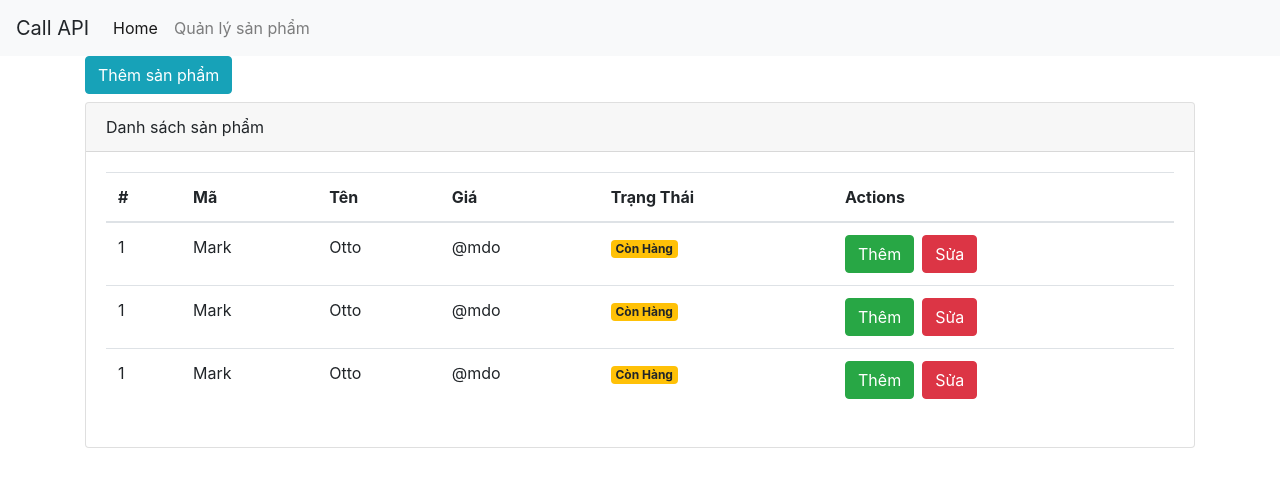
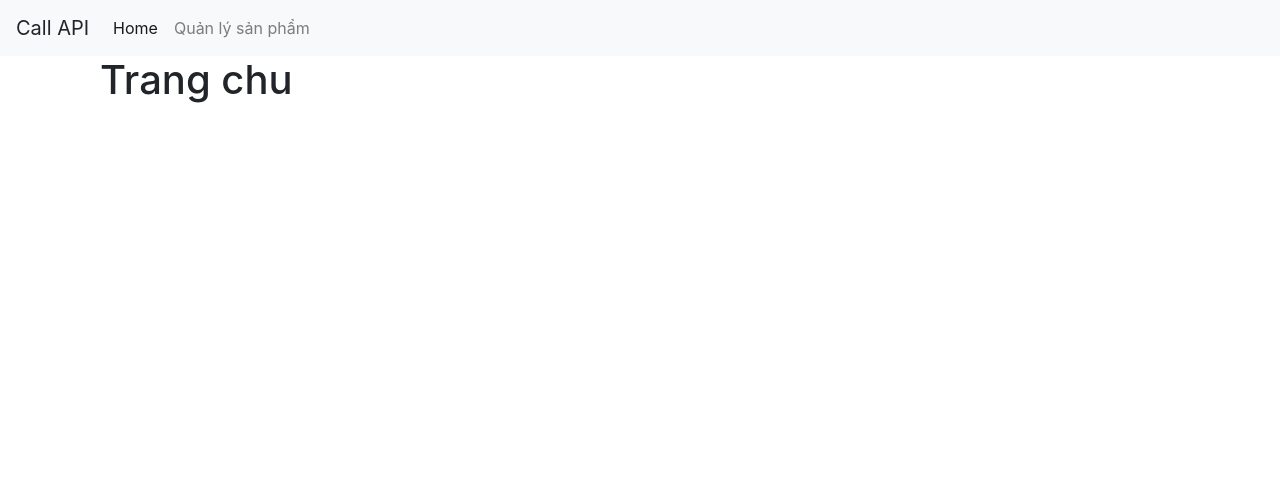
Before and after one commit to quanghung97/manager-product-admin-example-reactjs, a React (Create React App) app: page / in a window 1280 px wide. Shown: the top 484 px of the page. Built offline with nearby package versions, Linux system fonts and the light colour scheme.

Commit message:
apply React-Router P1

```diff
--- a/src/App.js
+++ b/src/App.js
@@ -2,19 +2,36 @@ import React, {Component} from 'react'
 import './App.css'
 import Menu from './components/Menu/Menu'
 import ProductList from './components/ProductList/ProductList'
+import routes from './routes'
+import { Switch, Route, BrowserRouter as Router } from 'react-router-dom'
 
 class App extends Component {
+
+  showContentMenus = (routes) => {
+    let result = null
+    if (routes.length > 0) {
+      result = routes.map((route, index) => {
+        return <Route key={index} path={route.path} exact={route.exact} component={route.main} />
+      })
+    }
+    return <Switch>{ result }</Switch>
+  }
+
   render() {
     return (
+      <Router>
         <div>
           <Menu />
           <div className="container">
-          <button className="btn btn-info mb-2">
+            {/* <button className="btn btn-info mb-2">
               Thêm sản phẩm
             </button>
-          <ProductList />
+            <ProductList /> */}
+
+            { this.showContentMenus(routes) }
           </div>
         </div>
+      </Router>
     )
   }
 }
--- /dev/null
+++ b/src/pages/HomePage/HomePage.js
@@ -0,0 +1,13 @@
+import React, {Component} from 'react'
+
+class HomePage extends Component {
+  render() {
+    return (
+        <div className="container">
+          <h1>Trang chu</h1>
+        </div>
+    )
+  }
+}
+
+export default HomePage
--- /dev/null
+++ b/src/pages/NotFoundPage/NotFoundPage.js
@@ -0,0 +1,20 @@
+import React, {Component} from 'react'
+
+class NotFoundPage extends Component {
+  render() {
+    return (
+        <div className="container">
+          <div className="alert alert-warning">
+            <button type="button" className="close" data-dismiss="alert" aria-hidden="true">
+              ahihi
+            </button>
+            <strong>
+              ko tim thay trang
+            </strong>
+          </div>
+        </div>
+    )
+  }
+}
+
+export default NotFoundPage
--- a/src/routes.js
+++ b/src/routes.js
@@ -0,0 +1,18 @@
+import React from 'react'
+import HomePage from './pages/HomePage/HomePage'
+import NotFoundPage from './pages/NotFoundPage/NotFoundPage'
+
+const routes = [
+    {
+        path: '/',
+        exact: true,
+        main: () => <HomePage />
+    },
+    {
+        path: '',
+        exact: false,
+        main: () => <NotFoundPage />
+    }
+]
+
+export default routes
```
Lines whose indentation alone changed are shown as unchanged.
